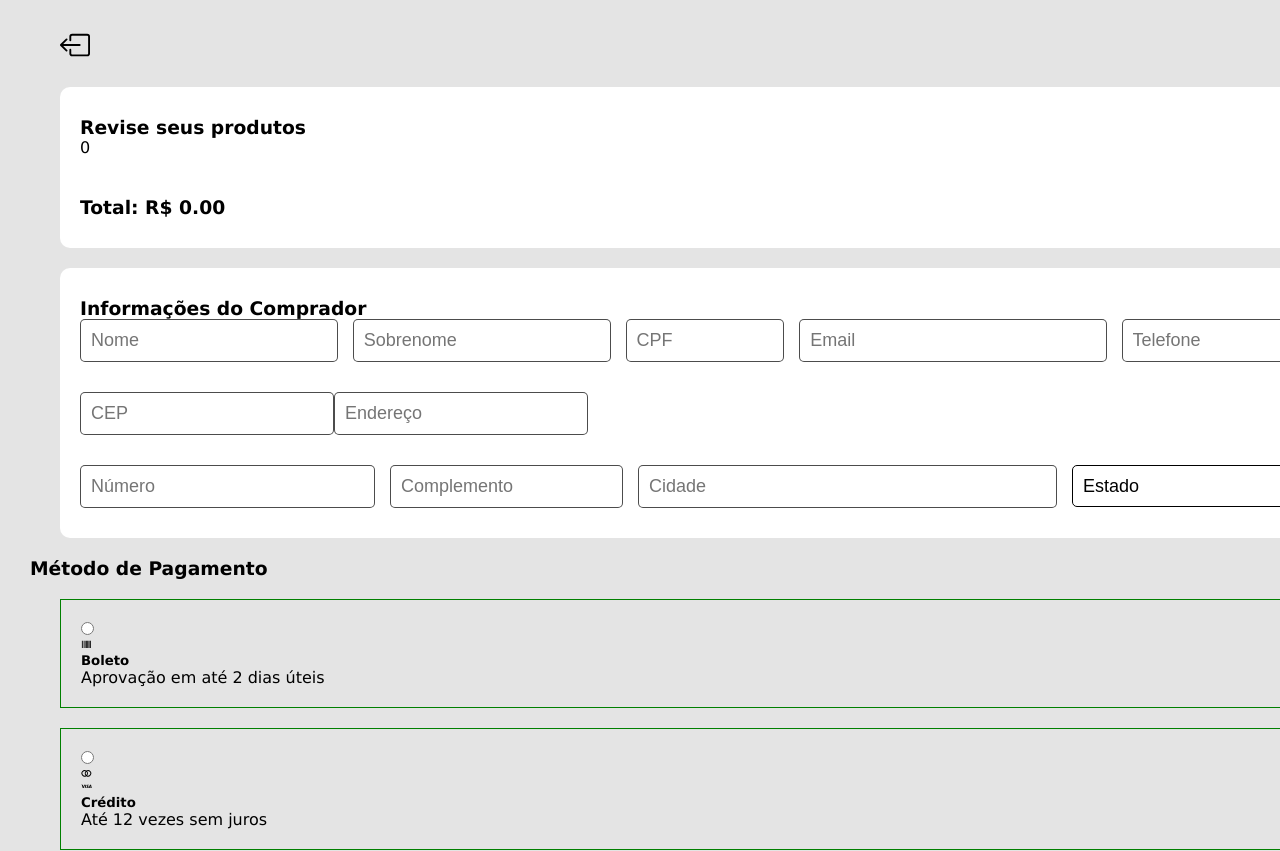
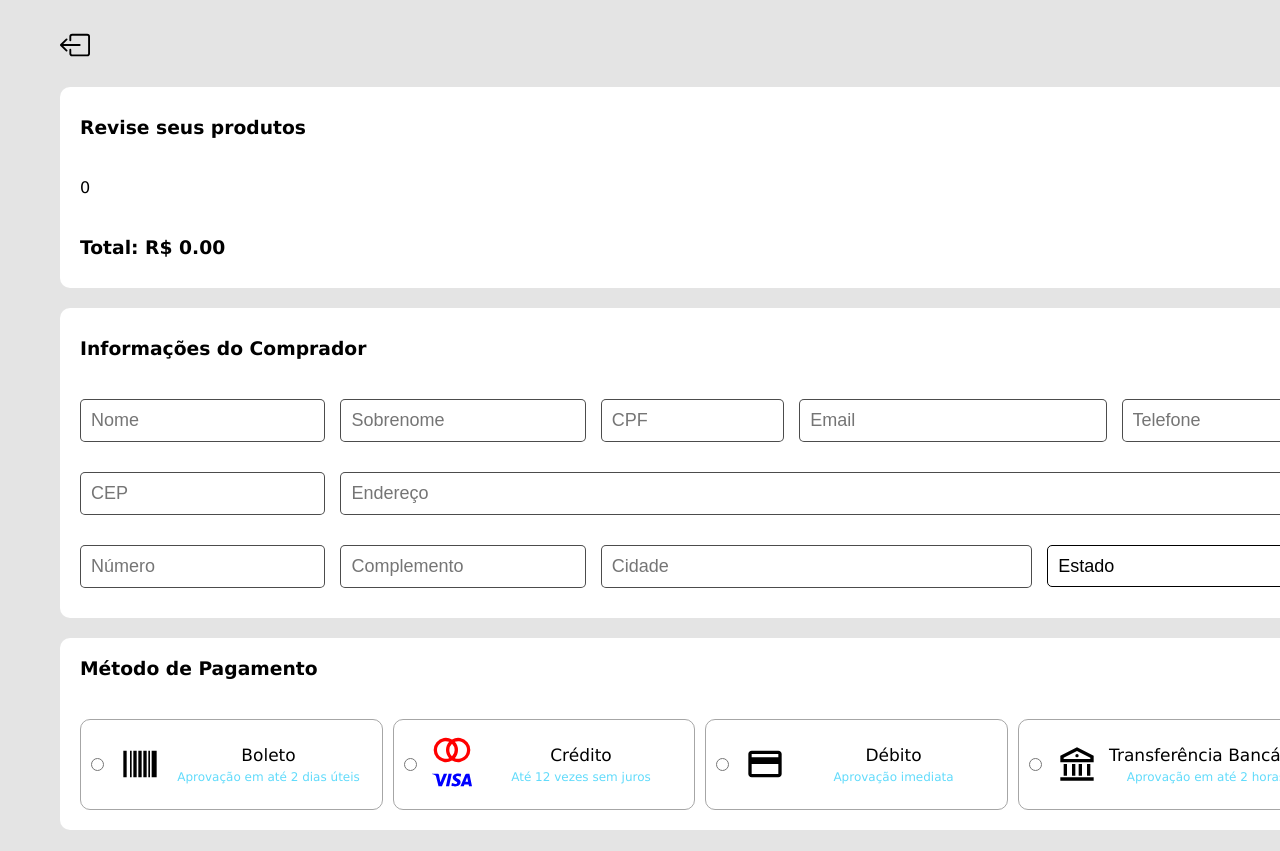
Before and after one commit to laurenzdpinder/react-store, a React (Create React App) app: page /purchcase in a window 1280 px wide. Shown: the top 851 px of the page. Built offline with nearby package versions, Linux system fonts and the light colour scheme.

Commit message:
style: Purchcase page - update payment-method

```diff
--- a/src/assets/css/Purchcase.css
+++ b/src/assets/css/Purchcase.css
@@ -11,16 +11,16 @@
   margin: 0 30px;
 }
 
+.purchcase-container-titles {
+  /* border: 1px solid black; */
+  margin-bottom: 40px;
+}
+
 .products-review {
   border-radius: 10px;
   background-color: rgba(255, 255, 255);
   margin: 20px 30px;
   padding: 30px 20px
-}
-
-.products-review-title {
-  /* border: 1px solid black; */
-  margin-bottom: 40px;
 }
 
 .product-review {
@@ -87,11 +87,6 @@
   padding: 30px 20px 0 20px;
 }
 
-.buyer-info-title {
-  /* border: 1px solid black; */
-  margin-bottom: 40px;
-}
-
 .buyer-info-inputs {
   /* border: 1px solid black; */
   /* display: flex; */
@@ -134,11 +129,11 @@
 
 .buyer-info-inputs-l1 input:nth-child(-n+2) {
   /* background-color: red; */
-  width: calc(22% - 15px);
+  width: calc(21% - 15px);
 }
 
 .buyer-info-inputs-l1 input:nth-child(3) {
-  width: calc(14% - 15px);
+  width: calc(16% - 15px);
 }
 
 .buyer-info-inputs-l1 input:nth-child(4) {
@@ -150,19 +145,19 @@
 }
 
 
-.buyer-info-inputs-2 {
+.buyer-info-inputs-l2 {
   /* border: 2px solid blue; */
   /* display: flex; */
   /* justify-content: space-between; */
   /* margin: 15px 0; */
 }
 
-.buyer-info-inputs-2 input:nth-child(1) {
+.buyer-info-inputs-l2 input:nth-child(1) {
   margin-right: 15px;
-  width: calc(22% - 15px);
+  width: calc(21% - 15px);
 }
-.buyer-info-inputs-2 input:nth-child(2) {
-  width: 78%;
+.buyer-info-inputs-l2 input:nth-child(2) {
+  width: 79%;
 }
 
 .buyer-info-inputs-l3 {
@@ -176,16 +171,12 @@
   margin-right: 15px;
 }
 
-.buyer-info-inputs-l3 input:nth-child(1) {
-  width: calc(25% - 15px);
-}
-
-.buyer-info-inputs-l3 input:nth-child(2) {
-  width: calc(20% - 15px);;
+.buyer-info-inputs-l3 input:nth-child(-n+2) {
+  width: calc(21% - 15px);
 }
 
 .buyer-info-inputs-l3 input:nth-child(3) {
-  width: calc(35% - 15px);
+  width: calc(36% - 15px);
 }
 
 .buyer-info-inputs-l3 select {
@@ -196,7 +187,7 @@
   font-size: 18px;
   margin-left: 0;
   padding: 10px;
-  width: 20%;
+  width: 22%;
 }
 
 .buyer-info-inputs-i1 {
@@ -217,11 +208,11 @@
 
 .buyer-info-inputs-i1 div:nth-child(-n+2) {
   /* background-color: red; */
-  width: calc(22% - 15px);
+  width: calc(21% - 15px);
 }
 
 .buyer-info-inputs-i1 div:nth-child(3) {
-  width: calc(14% - 15px);
+  width: calc(16% - 15px);
 }
 
 .buyer-info-inputs-i1 div:nth-child(4) {
@@ -251,11 +242,11 @@
 .buyer-info-inputs-i2 div:nth-child(1) {
   margin-right: 15px;
   /* width: 25%; */
-  width: calc(22% - 15px);
+  width: calc(21% - 15px);
 }
 
 .buyer-info-inputs-i2 div:nth-child(2) {
-  width: 78%;
+  width: 79%;
   /* width: calc(25% - 15px); */
 }
 
@@ -270,33 +261,131 @@
   /* width: calc(25% - 15px); */
 }
 
-.buyer-info-inputs-i3 div:nth-child(1) {
+.buyer-info-inputs-i3 div:nth-child(-n+2) {
   margin-right: 15px;
   /* width: 25%; */
-  width: calc(25% - 15px);
-}
-
-.buyer-info-inputs-i3 div:nth-child(2) {
-  margin-right: 15px;
-  /* width: 25%; */
-  width: calc(20% - 15px);
+  width: calc(21% - 15px);
 }
 
 .buyer-info-inputs-i3 div:nth-child(3) {
   margin-right: 15px;
   /* width: 25%; */
-  width: calc(35% - 15px);
+  width: calc(36% - 15px);
 }
 
-.buyer-info-inputs-i3 div:nth-child(4) {
+.buyer-info-inputs-i3 div:last-child {
+  width: 22%;
+}
+
+.payment-method-container {
+  background-color: rgba(255, 255, 255);
+  /* border: 1px solid green; */
+  border-radius: 10px;
+  margin: 20px 30px;
+  padding: 20px;
+}
+
+.payment-methods-form {
+  /* border: 1px solid yellow; */
+  display: flex;
+}
+
+.payment-method {
+  /* border: 2px solid red; */
+  margin-right: 10px;
+  width: 25%;
+}
+
+.payment-methods-form div:last-child {
+  margin-right: 0;
+}
+
+.payment-method label {
+  align-items: center;
+  border: 1px solid rgba(128, 128, 128, 0.7);
+  border-radius: 10px;
+  cursor: pointer;
+  display: flex;
+  font-size: 40px;
+  padding: 10px;
+  height: 100%;
+  width: 100%;
+}
+
+.payment-method label:hover {
+  border: 1px solid rgb(97, 219, 251);
+  outline: 2px solid rgb(97, 219, 251);
+}
+
+.payment-method input {
+  vertical-align: middle;
+}
+
+.payment-method-type {
+  /* border: 2px solid blue; */
+  display: flex;
+  /* height: 100px; */
+  width: 100%;
+  margin-left: 10px;
+}
+
+.payment-method-type div:nth-child(1) {
+  align-items: center;
+  display: flex;
+  flex-direction: column;
+  justify-content: center;
   width: 20%;
 }
 
-.payment-method {
-  border: 1px solid green;
-  margin: 20px 30px;
-  padding: 20px;
+.payment-method-type h6 {
+  /* border: 2px solid; */
+  font-size: 40px;
+  margin-top: 7px;
+  /* height: 100px; */
 }
+
+#mastercard {
+  /* border: 1px solid; */
+  color: red;
+  font-size: 40px;
+  height: 35px;
+  margin-top: 0;
+}
+
+
+#visa {
+  /* border: 1px solid; */
+  color: blue;
+  font-size: 40px;
+  height: 45px;
+  margin-top: -5px;
+  margin-bottom: -6px;
+}
+
+.payment-method-type div:nth-child(2) {
+  /* border: 2px solid red; */
+  display: flex;
+  flex-direction: column;
+  justify-content: center;
+  width: 80%;
+}
+
+.payment-method-type h5 {
+  font-size: 17px;
+  font-weight: normal;
+  /* height: 50px; */
+  margin-bottom: 5px;
+  text-align: center;
+}
+
+.payment-method-type p {
+  color: rgb(97, 219, 251);
+  font-size: 12px;
+  font-weight: normal;
+  /* height: 50px; */
+  text-align: center;
+}
+
 
 .purchcase-buy-btn {
   background-color: rgb(62, 121, 208);
```
